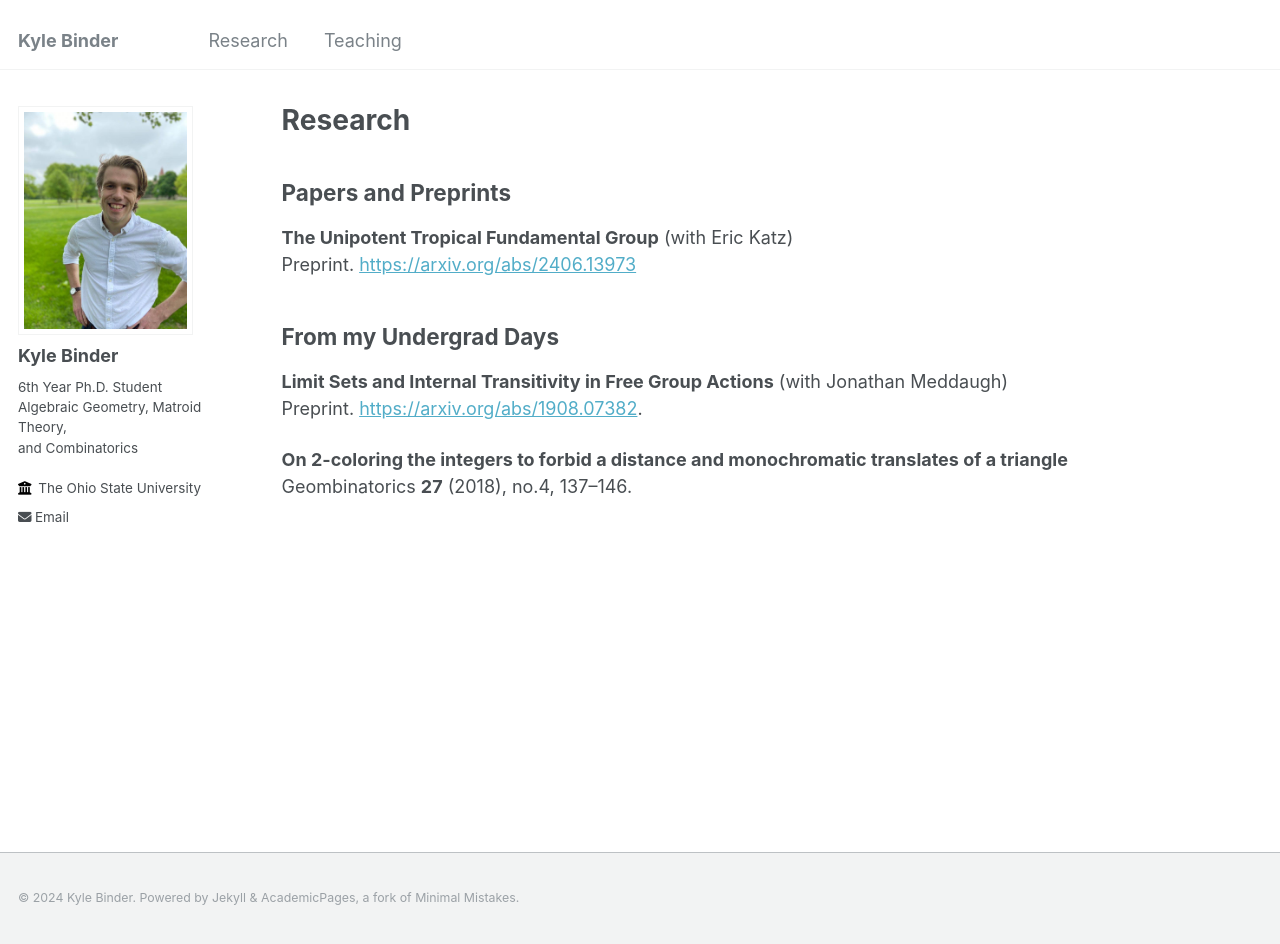
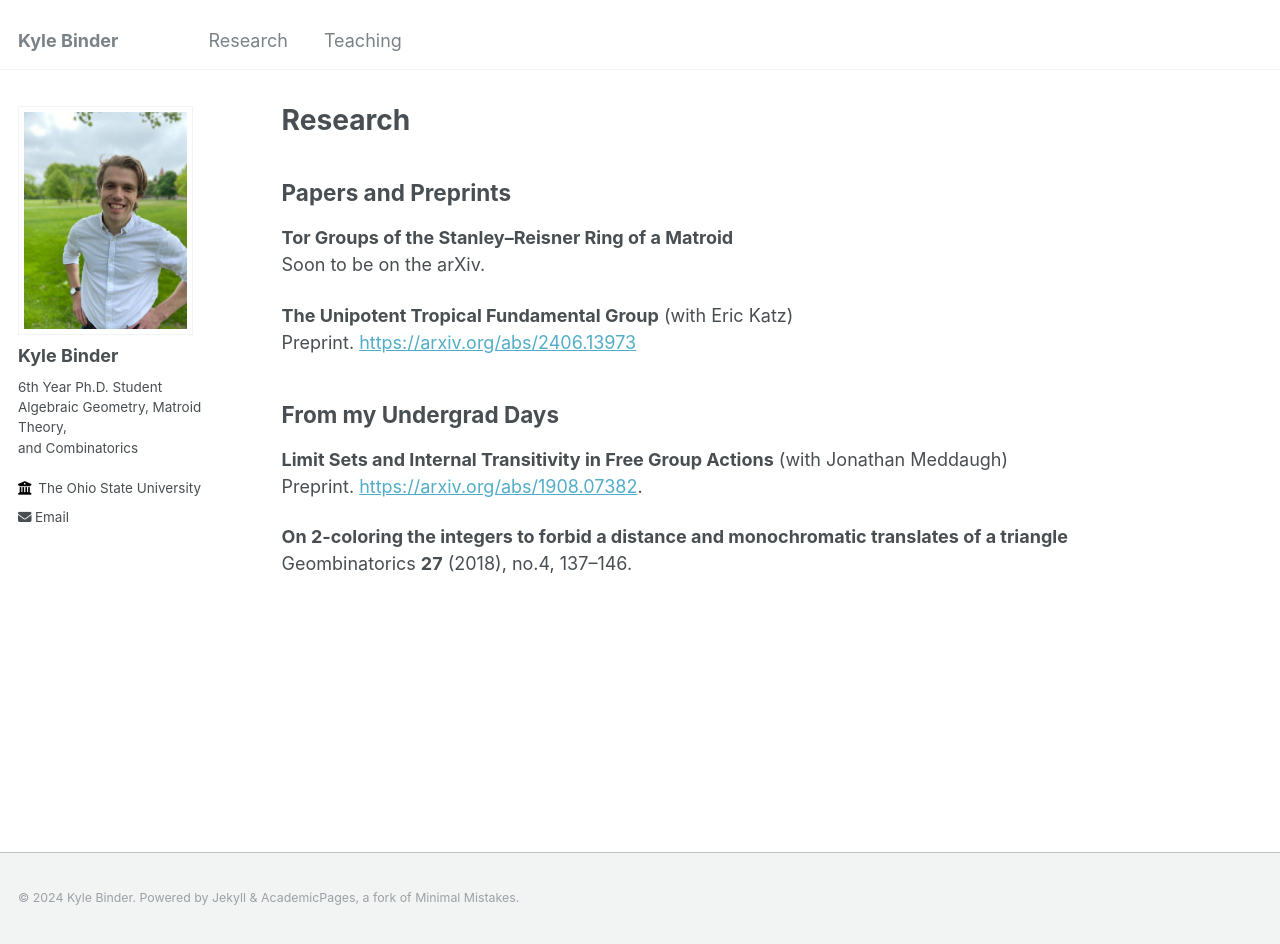
Before and after one commit to bindercommakyle/bindercommakyle.github.io, a Jekyll site: the page built from _pages/research.md, in a window 1280 px wide and 944 px high. Built offline with Jekyll 4.4.1, drawn with Linux system fonts in a browser that asks for light colours.

Commit message:
Update research.md

```diff
--- a/_pages/research.md
+++ b/_pages/research.md
@@ -6,6 +6,9 @@ author_profile: true
 ---
 
 ## Papers and Preprints
+**Tor Groups of the Stanley--Reisner Ring of a Matroid** <br>
+Soon to be on the arXiv.
+
 **The Unipotent Tropical Fundamental Group** (with Eric Katz) <br>
 Preprint. [https://arxiv.org/abs/2406.13973](https://arxiv.org/abs/2406.13973)
 
```
